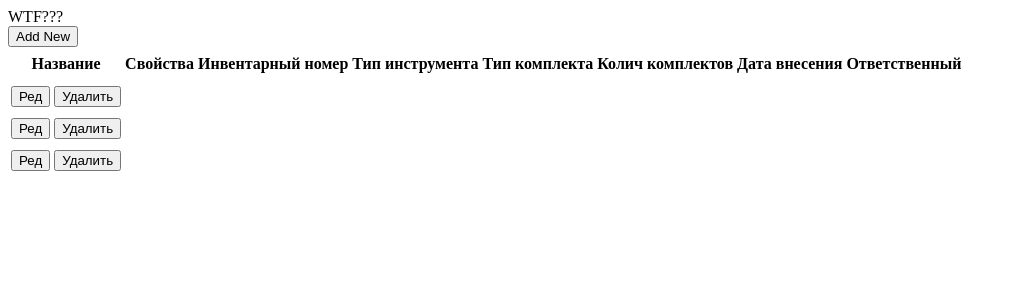
After one commit to Gagih3/MymusicBand, a Django app: template musicband/templates/musicband/instrument_table.html in a window 1280 px wide. The commit adds this page. Shown: the top 300 px of the page, without its empty margins (0-1016 px from the left). Run offline with Django 3.2, Linux system fonts and the light colour scheme; the template is opened without the code that fills it: values that come from a table or form of the project are taken from there, others are empty; data comes from the database, SQL or seed files in the repository; both versions use the stored data as it was after the commit; some libraries are stand-ins or nearby versions.

Commit message:
поч не работают block теги???

```diff
--- /dev/null
+++ b/musicband/middleware/request_customise.py
@@ -0,0 +1,21 @@
+import json as json
+from json import JSONDecodeError
+
+from django.db.models import QuerySet
+
+
+class RequestDelete:
+    def __init__(self, get_response):
+        self.get_response = get_response
+
+
+    def __call__(self, request):
+        try:
+            request.DELETE = json.loads(request.body)
+            print(json.loads(request.body))
+        except JSONDecodeError:
+            pass
+
+        response = self.get_response(request)
+
+        return response
--- a/musicband/models.py
+++ b/musicband/models.py
@@ -4,14 +4,14 @@ from django.utils import timezone
 
 class Instrument(models.Model):
     """Модель элемента музыкального инвенторя"""
-    instrument_name = models.CharField(max_length=100)
-    instrument_property = models.TextField(max_length=150, blank=True)
-    inventory_id = models.CharField(max_length=10)
-    instrument_type = models.CharField(max_length=25)
-    kit_type = models.CharField(max_length=15)
-    kit_count = models.SmallIntegerField()
+    instrument_name = models.CharField(max_length=100, blank=True, null=True)
+    instrument_property = models.TextField(max_length=150, blank=True, null=True)
+    inventory_id = models.CharField(max_length=10, blank=True, null=True)
+    instrument_type = models.CharField(max_length=25, blank=True, null=True)
+    kit_type = models.CharField(max_length=15, blank=True, null=True)
+    kit_count = models.SmallIntegerField(blank=True, null=True)
     pub_date = models.DateTimeField(default=timezone.now)
-    responsible = models.CharField(max_length=60, blank=True)
+    responsible = models.CharField(max_length=60, blank=True, null=True)
 
     def __str__(self):
         return f"{self.instrument_name}"
--- a/musicband/static/musicband/instr_list.js
+++ b/musicband/static/musicband/instr_list.js
@@ -23,7 +23,9 @@ var csrftoken = Cookies.get("csrftoken"); // получает токен без
                 var dit = {};
                 st.map(function (k,v) {return dit[v.dataset.key] = v.innerText}); // создаёт словарь ключ значение из текущей строки на сайт
                 dit = JSON.stringify(dit); // перводит в JSON полученый ранее словарь
-                $.post("",{csrfmiddlewaretoken:csrftoken, json_table:dit}); // отправляет данные методом ajax POST
+                $.post("",{csrfmiddlewaretoken:csrftoken, json_table:dit},function () {
+                            $("#main_table").load(document.URL + " #main_table_content") //обновляет тело таблице после сохранения
+                        }); // отправляет данные методом ajax POST
                 let td = $(event.target).parent().siblings("td").not(":last-child");
                 td.removeAttr("contenteditable");
                 td.toggleClass("skyblue");
@@ -79,6 +81,9 @@ var csrftoken = Cookies.get("csrftoken"); // получает токен без
                         beforeSend: function (xhr) {
                             xhr.setRequestHeader("X-CSRFToken", csrftoken);
                         },
+                        success: function () {
+                            $("#main_table").load(document.URL + " #main_table_content") //обновляет тело таблице после сохранения
+                        },
                     });
                 };
             });
--- a/musicband/static/musicband/style.css
+++ b/musicband/static/musicband/style.css
@@ -1,5 +1,5 @@
 td:not(:last-child) {
-    border: 2px solid black;
+    border: 2px solid lightgray;
     padding: 2px;
     margin: 0px;
     text-align: center;
@@ -19,7 +19,8 @@ td:last-child > button{
 
 tr{
     width: auto;
-    height: auto;
+    height: 30px;
+    max-height:50px;
 }
 div.confirm-delete{
     top:30%;
@@ -44,3 +45,7 @@ div.shadow{
     left: 0px;
     background-color: rgba(0, 0, 0, 0.5);
 }
+tr:not(:first-child):hover{
+    transform: scale(1.01);
+    box-shadow:0 0 3mm 0 black ;
+}
--- a/musicband/templates/musicband/base.html
+++ b/musicband/templates/musicband/base.html
@@ -10,12 +10,12 @@
     <script src="https://cdn.jsdelivr.net/npm/js-cookie@2/src/js.cookie.min.js"></script>
 </head>
 <body>
-    {% if troubles %}
-        <h1>{{ troubles }}</h1>
-    {% endif %}
+    {% block wtf %}
+
+    {% endblock %}
     <button class="New_Record">Add New</button>
-    <table class="main_instument_table">
-        <tbody>
+    <table class="main_instument_table" id="main_table">
+        <tbody id="main_table_content">
             <tr class="table_header">
                 <th>Название</th>
                 <th>Свойства</th>
@@ -30,9 +30,9 @@
                 <tr id="{{ instrument.id }}">
                     {% for k,v in instrument.items %}
                         {% if k == 'id' %}
-                            <td data-key="{{ k }}" style="display:none">{{ v }}</td>
+                            <td data-key="{{ k }}" style="display:none">{{ v|default_if_none:"" }}</td>
                         {% else %}
-                            <td data-key="{{ k }}">{{ v }}</td>
+                            <td data-key="{{ k }}">{{ v|default_if_none:"" }}</td>
                         {% endif %}
                     {% endfor %}
                     <td>
--- /dev/null
+++ b/musicband/templates/musicband/instrument_table.html
@@ -0,0 +1,5 @@
+{% extends "musicband/base.html" %}
+
+{% block wtf %}
+   <div>WTF???</div>
+{% endblock %}
--- a/untitled2/settings.py
+++ b/untitled2/settings.py
@@ -41,6 +41,7 @@ INSTALLED_APPS = [
 ]
 
 MIDDLEWARE = [
+    'musicband.middleware.request_customise.RequestDelete',
     'django.middleware.security.SecurityMiddleware',
     'django.contrib.sessions.middleware.SessionMiddleware',
     'django.middleware.common.CommonMiddleware',
```
Also changed, not shown: musicband/views.py (+7 -8 lines), db.sqlite3.
